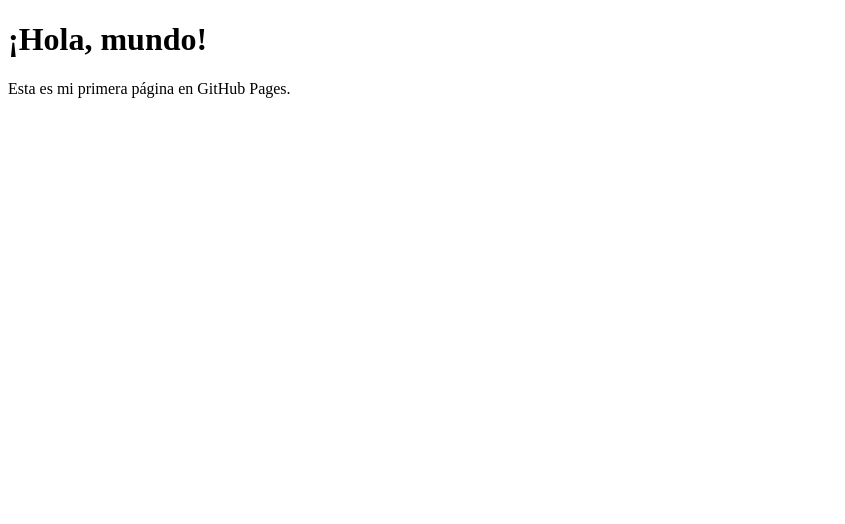
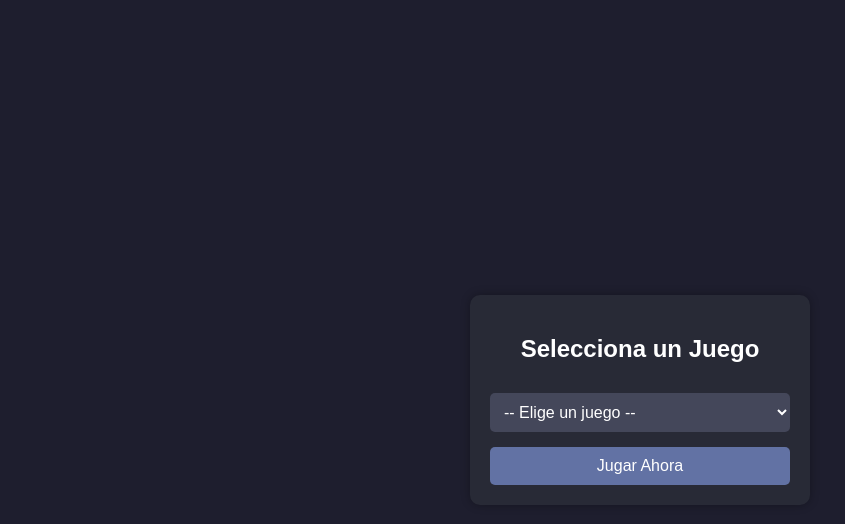
Before and after one commit to CATBLUE-DEV/CATBLUE-DEV.github.io, a plain HTML site: page index.html in a window 1280 px wide. Shown: the whole page, without its empty margins (0-845 px from the left). Drawn offline with Linux system fonts and the light colour scheme.

Commit message:
Update index.html

```diff
--- a/index.html
+++ b/index.html
@@ -3,10 +3,87 @@
 <head>
     <meta charset="UTF-8">
     <meta name="viewport" content="width=device-width, initial-scale=1.0">
-    <title>Mi Página en GitHub</title>
+    <title>Selector de Juegos</title>
+    <style>
+        /* Estilos generales para centrar el contenido y mejorar la apariencia */
+        body {
+            font-family: Arial, sans-serif;
+            background-color: #1e1e2e;
+            color: white;
+            display: flex;
+            justify-content: center;
+            align-items: center;
+            height: 100vh;
+            margin: 0;
+        }
+
+        /* Contenedor principal */
+        .contenedor {
+            background: #282a36;
+            padding: 20px;
+            border-radius: 10px;
+            box-shadow: 0 0 10px rgba(0, 0, 0, 0.3);
+            text-align: center;
+            width: 300px;
+        }
+
+        /* Estilo para el selector de juegos */
+        select {
+            width: 100%;
+            padding: 10px;
+            margin-top: 10px;
+            border-radius: 5px;
+            border: none;
+            background: #44475a;
+            color: white;
+            font-size: 16px;
+        }
+
+        /* Botón para ir al juego seleccionado */
+        button {
+            margin-top: 15px;
+            padding: 10px 15px;
+            border: none;
+            border-radius: 5px;
+            background: #6272a4;
+            color: white;
+            font-size: 16px;
+            cursor: pointer;
+            width: 100%;
+        }
+
+        button:hover {
+            background: #50fa7b;
+        }
+    </style>
 </head>
 <body>
-    <h1>¡Hola, mundo!</h1>
-    <p>Esta es mi primera página en GitHub Pages.</p>
+    <div class="contenedor">
+        <h2>Selecciona un Juego</h2>
+
+        <!-- Selector de juegos -->
+        <select id="juegoSelect">
+            <option value="">-- Elige un juego --</option>
+            <option value="https://store.steampowered.com/app/570/Dota_2/">Dota 2</option>
+            <option value="https://store.steampowered.com/app/730/CounterStrike_2/">Counter-Strike 2</option>
+            <option value="https://store.steampowered.com/app/578080/PUBG_BATTLEGROUNDS/">PUBG</option>
+            <option value="https://store.steampowered.com/app/1172470/Apex_Legends/">Apex Legends</option>
+        </select>
+
+        <!-- Botón para abrir el enlace del juego seleccionado -->
+        <button onclick="irAlJuego()">Jugar Ahora</button>
+    </div>
+
+    <script>
+        // Función para abrir el enlace del juego seleccionado
+        function irAlJuego() {
+            let seleccion = document.getElementById("juegoSelect").value;
+            if (seleccion) {
+                window.open(seleccion, "_blank"); // Abre el enlace en una nueva pestaña
+            } else {
+                alert("Por favor, selecciona un juego.");
+            }
+        }
+    </script>
 </body>
 </html>
```
